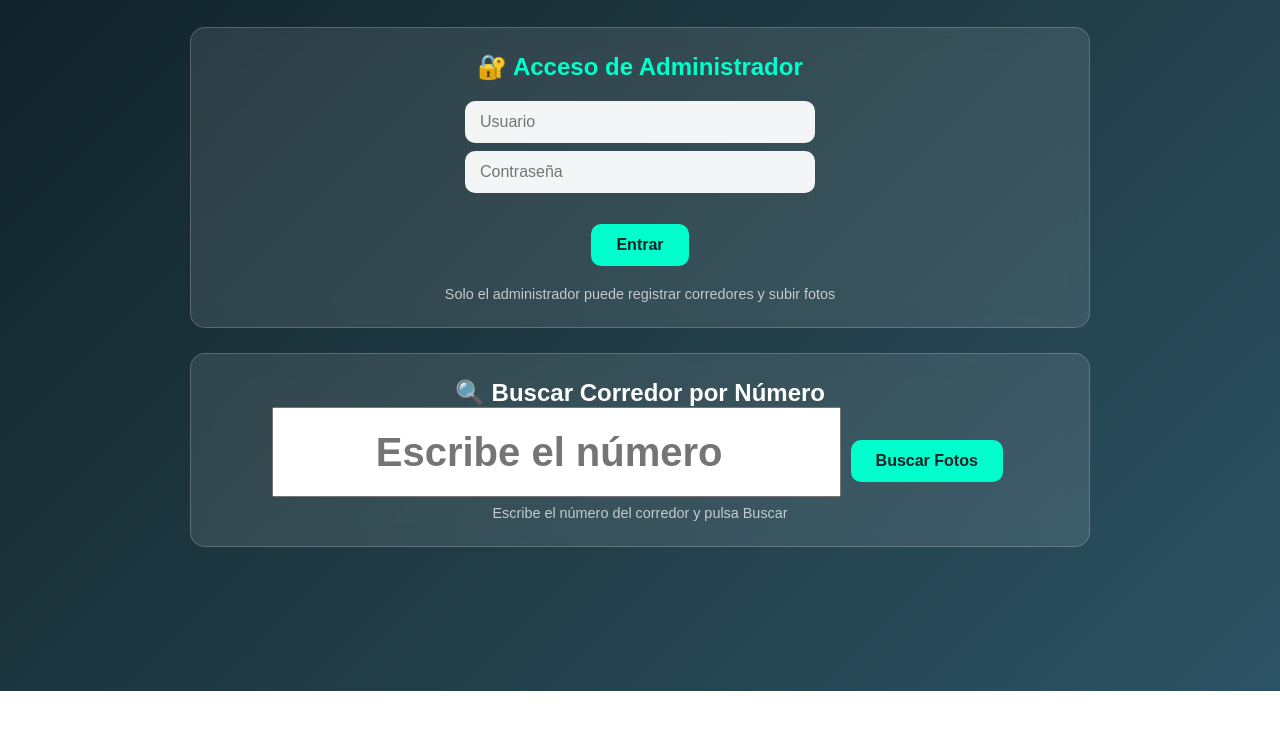
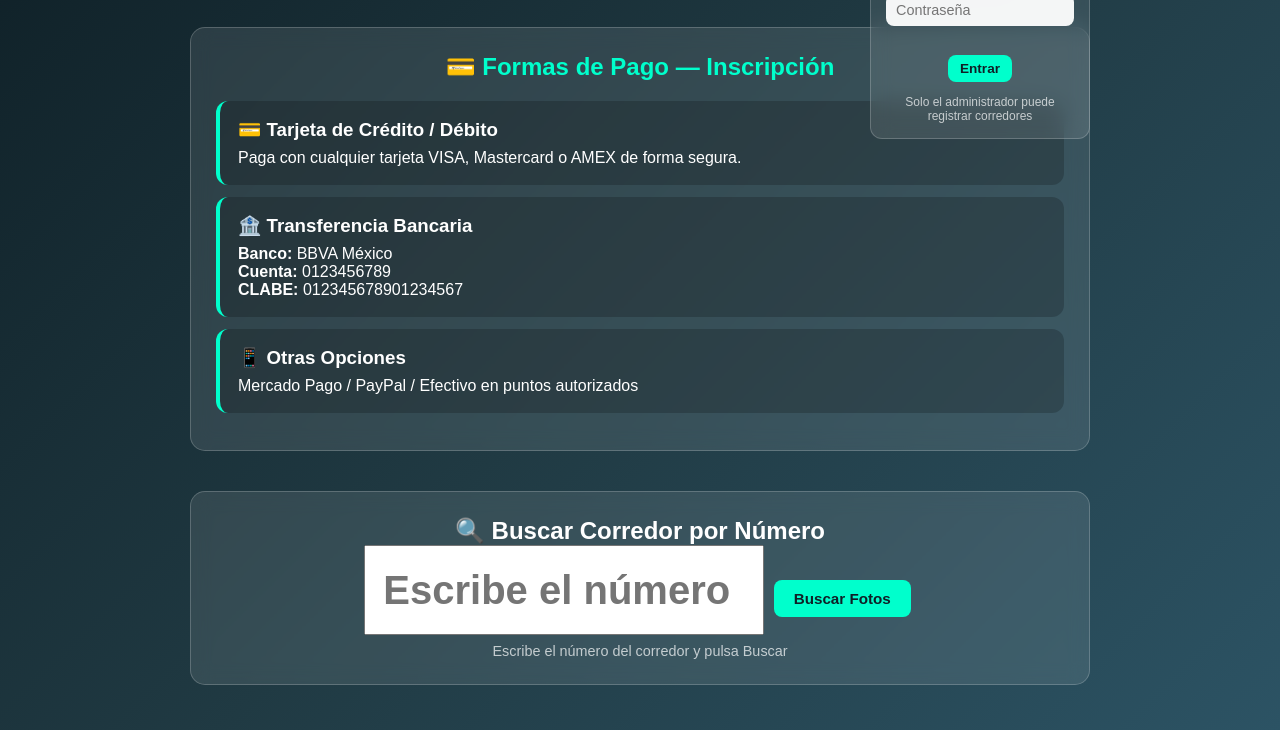
Before and after one commit to tonomarcp76-hash/corredores-deportivos-, a plain HTML site: page index.html in a window 1280 px wide. Shown: the part 109-839 px from the top of the page. Before the commit the page ends 800 px from the top, so only its background shows below. Drawn offline with Linux system fonts and the light colour scheme.

Commit message:
Update index.html

```diff
--- a/index.html
+++ b/index.html
@@ -17,45 +17,81 @@
             padding: 20px;
             color: #fff;
         }
-        .container { max-width: 900px; margin: 0 auto; }
-        header { text-align: center; padding: 30px 0; position: relative; }
+        .container { max-width: 900px; margin: 0 auto; position: relative; }
+        header { text-align: center; padding: 30px 0; }
         header h1 { font-size: 2rem; color: #00ffcc; text-shadow: 0 0 15px rgba(0,255,204,0.4); }
 
-        .login-box, .buscador, .form-agregar {
+        /* 🔐 CUADRO DE ADMINISTRADOR - ESQUINA SUPERIOR DERECHA */
+        .login-box {
+            position: absolute;
+            top: 0;
+            right: 0;
+            width: 24%;
+            min-width: 220px;
+            background: rgba(255,255,255,0.1);
+            padding: 15px;
+            border-radius: 12px;
+            text-align: center;
+            backdrop-filter: blur(10px);
+            border: 1px solid rgba(255,255,255,0.2);
+            z-index: 10;
+        }
+        .login-box h2 { color: #00ffcc; margin-bottom: 10px; font-size: 1rem; }
+        .login-box input {
+            width: 100%; margin: 6px auto; display: block;
+            padding: 8px 10px; border-radius: 8px; border: none;
+            background: rgba(255,255,255,0.95); color: #0f2027;
+            font-size: 0.9rem;
+        }
+        .login-box p { font-size: 0.75rem; opacity: 0.7; margin-top: 8px; }
+
+        .buscador, .form-agregar, .pago {
             background: rgba(255,255,255,0.1);
             padding: 25px;
             border-radius: 15px;
-            text-align: center;
             margin-bottom: 25px;
             backdrop-filter: blur(10px);
             border: 1px solid rgba(255,255,255,0.2);
         }
-        .login-box h2, .form-agregar h3 { color: #00ffcc; margin-bottom: 20px; }
-        .login-box input, .form-agregar input:not([type="file"]) {
-            width: 100%; max-width: 350px; margin: 8px auto; display: block;
-            padding: 12px 15px; border-radius: 10px; border: none;
-            background: rgba(255,255,255,0.95); color: #0f2027;
-            font-size: 1rem;
-        }
+        .buscador { text-align: center; margin-top: 40px; }
         input#numCorredor, input#fNumero {
             font-size: 2.5rem !important;
             font-weight: bold;
             text-align: center;
             padding: 20px 15px !important;
             height: 90px !important;
+            max-width: 400px;
         }
         .form-agregar { display: none; text-align: left; }
         .form-agregar label { display: block; margin: 15px 0 5px; font-weight: bold; }
+        .form-agregar input:not([type="file"]) {
+            width: 100%; max-width: 400px;
+            padding: 10px 12px; border-radius: 8px; border: none;
+            background: rgba(255,255,255,0.95); color: #0f2027;
+            font-size: 1rem;
+        }
         .form-agregar input[type="file"] {
             background: rgba(255,255,255,0.1); border: 2px dashed #00ffcc;
-            color: #fff; padding: 15px; border-radius: 10px; cursor: pointer;
+            color: #fff; padding: 12px; border-radius: 8px; cursor: pointer;
+            max-width: 400px;
         }
 
+        /* 💳 SECCIÓN DE PAGO */
+        .pago h2 { color: #00ffcc; margin-bottom: 20px; text-align: center; }
+        .metodo {
+            background: rgba(0,0,0,0.2);
+            padding: 18px;
+            border-radius: 12px;
+            margin-bottom: 12px;
+            border-left: 4px solid #00ffcc;
+        }
+        .metodo h3 { margin-bottom: 8px; }
+
         button {
-            padding: 12px 25px;
-            font-size: 1rem;
+            padding: 10px 20px;
+            font-size: 0.95rem;
             border: none;
-            border-radius: 10px;
+            border-radius: 8px;
             background: #00ffcc;
             color: #0f2027;
             font-weight: bold;
@@ -65,11 +101,11 @@
         }
         button:hover { transform: translateY(-2px); box-shadow: 0 5px 20px rgba(0,255,204,0.4); }
         .btn-rojo { background: #ff6b6b; color: #fff; }
-        .btn-salir { position: absolute; top: 0; right: 0; padding: 8px 15px; font-size: 0.9rem; }
+        .btn-salir { position: absolute; top: 0; right: 26%; padding: 6px 12px; font-size: 0.85rem; z-index: 11; }
         .cargando { opacity: 0.6; pointer-events: none; }
 
-        .progreso { width: 100%; height: 20px; background: rgba(0,0,0,0.3); border-radius: 10px; margin: 10px 0; display: none; }
-        .barra { height: 100%; background: #00ffcc; border-radius: 10px; width: 0%; transition: width 0.3s; }
+        .progreso { width: 100%; max-width: 400px; height: 18px; background: rgba(0,0,0,0.3); border-radius: 9px; margin: 10px 0; display: none; }
+        .barra { height: 100%; background: #00ffcc; border-radius: 9px; width: 0%; transition: width 0.3s; }
 
         .tarjeta-corredor {
             background: rgba(255,255,255,0.1);
@@ -101,7 +137,7 @@
         .fotos img:hover { transform: scale(1.05); }
 
         .mensaje { display: none; text-align: center; padding: 40px 20px; color: #ffcc66; font-size: 1.1rem; }
-        .exito { color: #00ffcc; text-align: center; margin-top: 15px; display: none; font-size: 1.1rem; padding: 10px; background: rgba(0,255,150,0.1); border-radius: 8px; }
+        .exito { color: #00ffcc; text-align: center; margin-top: 15px; display: none; font-size: 1rem; padding: 10px; background: rgba(0,255,150,0.1); border-radius: 8px; max-width: 400px; }
         .oculto { display: none !important; }
         .instruccion { font-size: 0.9rem; opacity: 0.7; margin-top: 8px; }
     </style>
@@ -115,20 +151,18 @@
         <button id="btnSalir" class="btn-rojo btn-salir oculto" onclick="cerrarSesion()">🚪 Salir</button>
     </header>
 
-    <!-- 🔐 INICIO DE SESIÓN ADMINISTRADOR -->
+    <!-- 🔐 INICIO DE SESIÓN ADMINISTRADOR - ESQUINA SUPERIOR DERECHA -->
     <div id="cajaLogin" class="login-box">
-        <h2>🔐 Acceso de Administrador</h2>
+        <h2>🔐 Admin</h2>
         <input type="text" id="usuario" placeholder="Usuario">
         <input type="password" id="contrasena" placeholder="Contraseña">
         <br>
-        <button onclick="iniciarSesion()">Entrar</button>
-        <p style="margin-top: 15px; font-size: 0.9rem; opacity: 0.7;">
-            Solo el administrador puede registrar corredores y subir fotos
-        </p>
+        <button onclick="iniciarSesion()" style="padding:6px 12px; font-size:0.85rem;">Entrar</button>
+        <p>Solo el administrador puede registrar corredores</p>
     </div>
 
     <!-- 📷 BOTÓN PARA ABRIR FORMULARIO -->
-    <div id="botonRegistrar" class="oculto" style="text-align: center; margin-bottom: 20px;">
+    <div id="botonRegistrar" class="oculto" style="text-align: center; margin-bottom: 20px; margin-top: 20px;">
         <button onclick="mostrarFormulario()">📷 Registrar Corredor y Subir Fotos</button>
     </div>
 
@@ -168,6 +202,25 @@
             <button class="btn-rojo" onclick="ocultarFormulario()">❌ Cancelar</button>
         </div>
         <p id="mensajeExito" class="exito">✅ ¡Corredor registrado y fotos subidas correctamente!</p>
+    </div>
+
+    <!-- 💳 FORMAS DE PAGO - DEBAJO DEL FORMULARIO -->
+    <div class="pago">
+        <h2>💳 Formas de Pago — Inscripción</h2>
+        <div class="metodo">
+            <h3>💳 Tarjeta de Crédito / Débito</h3>
+            <p>Paga con cualquier tarjeta VISA, Mastercard o AMEX de forma segura.</p>
+        </div>
+        <div class="metodo">
+            <h3>🏦 Transferencia Bancaria</h3>
+            <p><strong>Banco:</strong> BBVA México</p>
+            <p><strong>Cuenta:</strong> 0123456789</p>
+            <p><strong>CLABE:</strong> 012345678901234567</p>
+        </div>
+        <div class="metodo">
+            <h3>📱 Otras Opciones</h3>
+            <p>Mercado Pago / PayPal / Efectivo en puntos autorizados</p>
+        </div>
     </div>
 
     <!-- 🔍 BUSCADOR DE FOTOS POR NÚMERO -->
@@ -300,6 +353,7 @@ async function guardarCorredor() {
     const num = parseInt(document.getElementById('fNumero').value);
     const nombre = document.getElementById('fNombre').value.trim();
     const cat = document.getElementById('fCategoria').value.trim();
+    const equipo = document.getElementById('fEqu
         const equipo = document.getElementById('fEquipo').value.trim();
         const tiempo = document.getElementById('fTiempo').value.trim();
         const fotoPerfilArchivo = document.getElementById('fotoPerfilArchivo').files[0];
@@ -321,7 +375,6 @@ async function guardarCorredor() {
             const existe = await coleccion.where('numero', '==', num).get();
             if (!existe.empty) {
                 const datosExistente = existe.docs[0].data();
-            alert(`⚠️ El número ${num} ya está registrado a nombre de: ${datosExistente.nombre
                 alert(`⚠️ El número ${num} ya está registrado a nombre de: ${datosExistente.nombre}`);
                 btn.classList.remove('cargando');
                 btn.textContent = '✅ Guardar y Subir Fotos';
```
Lines whose indentation alone changed are shown as unchanged.
